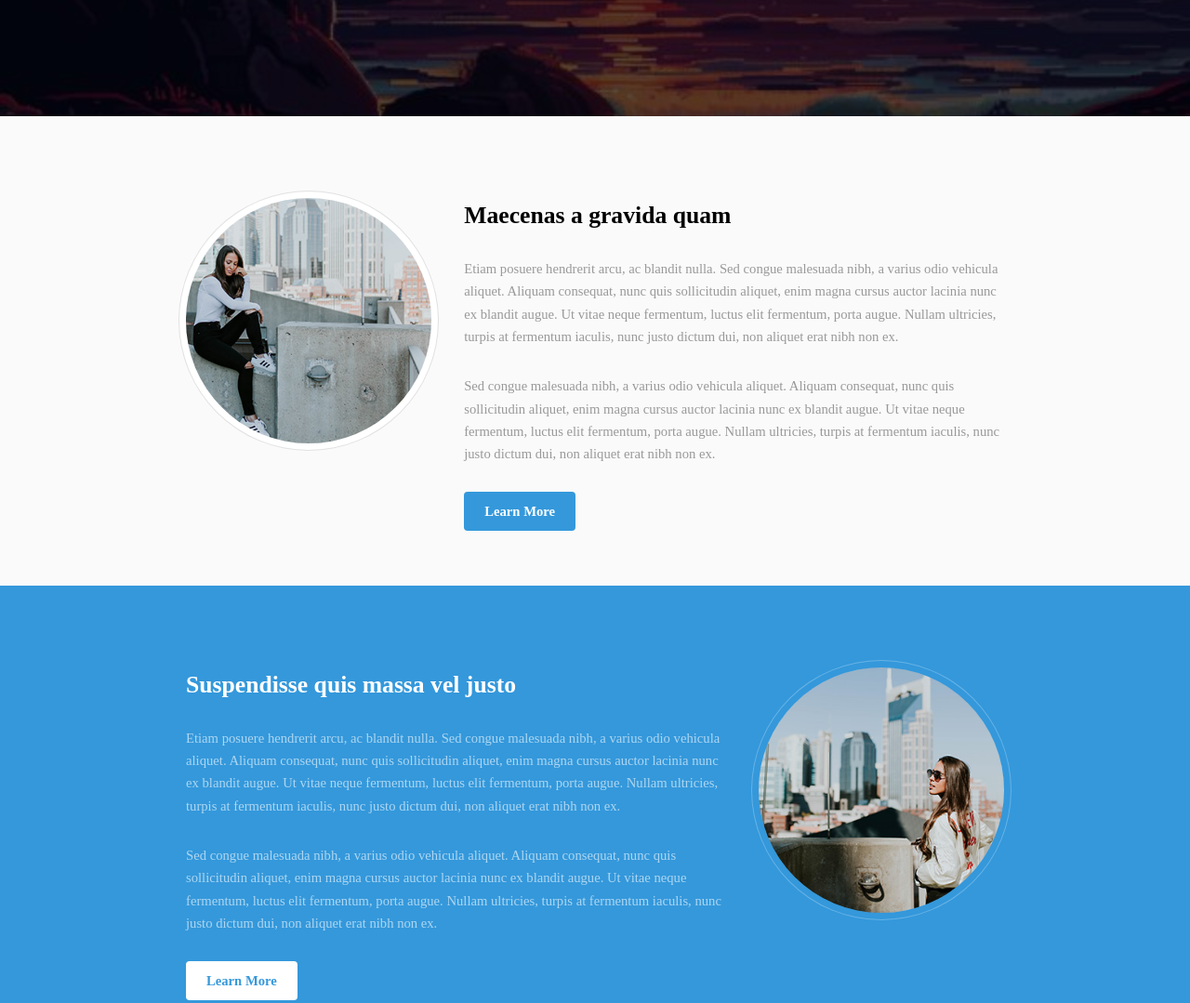
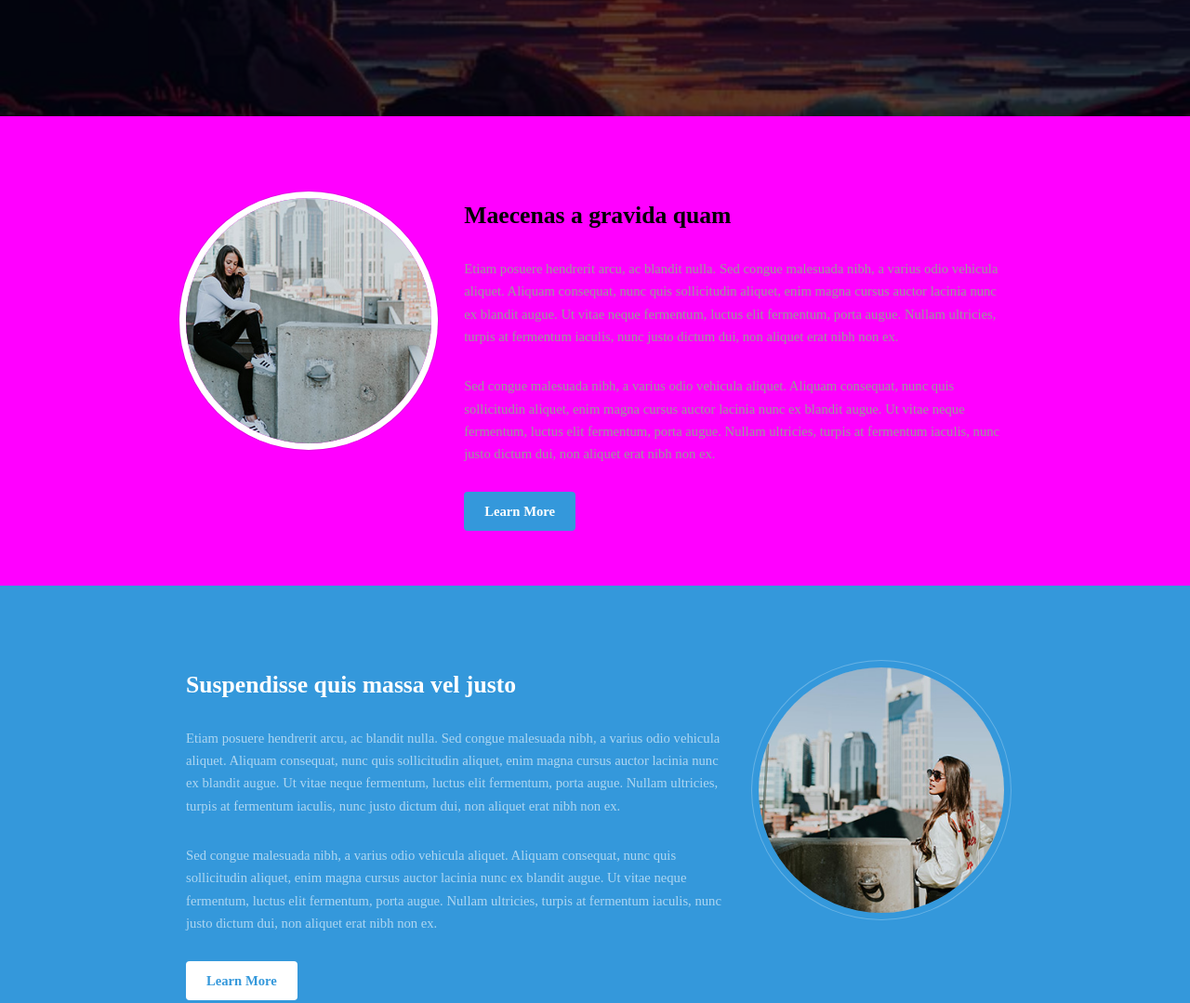
Before and after one commit to GRapoReo/GRapoReo.github.io, a plain HTML site: page index.html in a window 1280 px wide. Shown: the part 675-1754 px from the top of the page at 93% size. Drawn offline with Linux system fonts and the light colour scheme; a web font is replaced by a local one.

Commit message:
Update main.css

```diff
--- a/assets/css/main.css
+++ b/assets/css/main.css
@@ -2900,8 +2900,8 @@
 			}
 
 		.wrapper.style1 {
-			background-color: #fafafa;
-			color: #999999;
+			background-color: #ff00ff;
+    			color: #999999;
 		}
 
 			.wrapper.style1 input, .wrapper.style1 select, .wrapper.style1 textarea {
```
